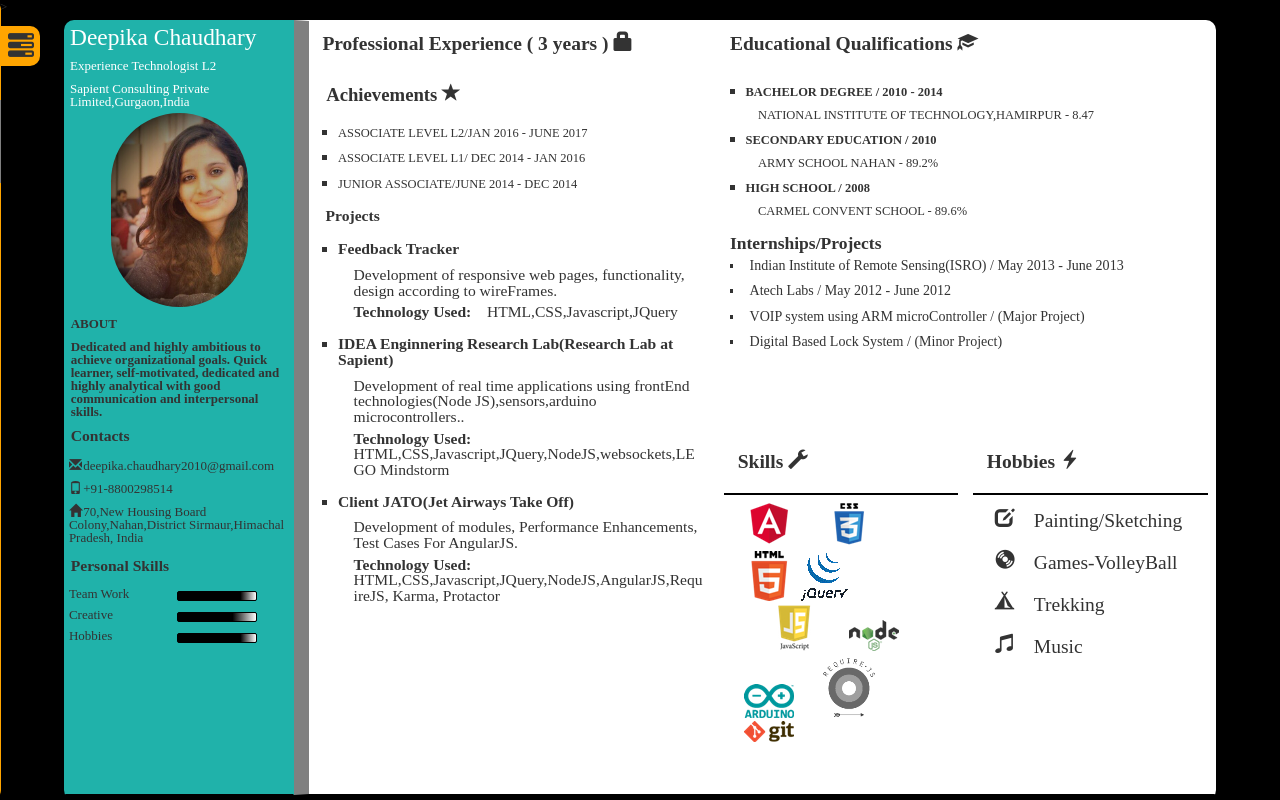
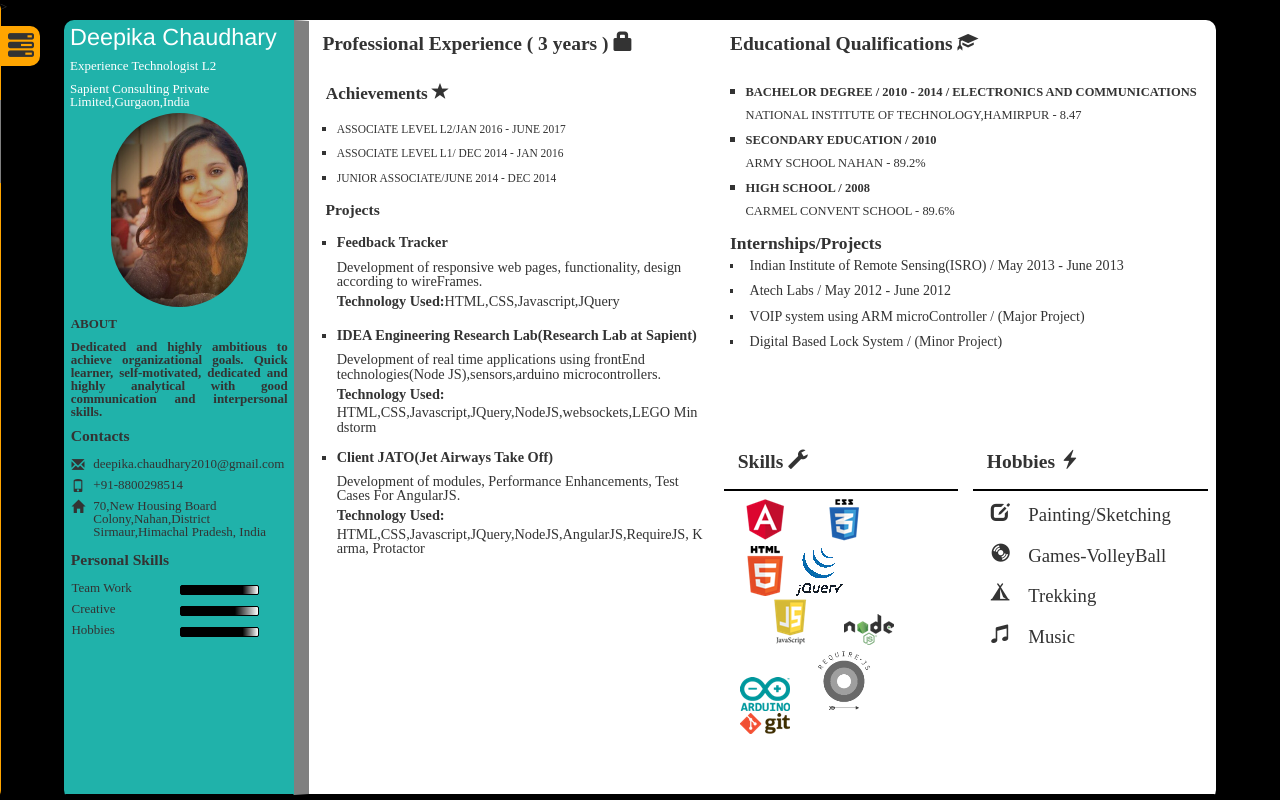
Before and after one commit to deepika1804/Angular-projects, a website: page app/index.html in a window 1280 px wide. Drawn offline with nearby package versions, Linux system fonts and the light colour scheme; some packages are replaced by stand-ins of ours; files whose address does not match are found by name.

Commit message:
font changes

```diff
--- a/app/directive.js
+++ b/app/directive.js
@@ -5,7 +5,7 @@
 		link:function(scope, element, attrs){
 			var hidepane=true;
 			element.on('click',function(){
-				scope.active = 'home';
+
 				var $linkPane = $('.links-pane');
 				hidepane = !hidepane;
 				if(!hidepane){
--- a/app/modules/home/controllers.js
+++ b/app/modules/home/controllers.js
@@ -27,7 +27,7 @@
         ],
         eduQual: [
         	{
-        		name : "BACHELOR DEGREE / 2010 - 2014",
+        		name : "BACHELOR DEGREE / 2010 - 2014 / ELECTRONICS AND COMMUNICATIONS",
         		result : "NATIONAL INSTITUTE OF TECHNOLOGY,HAMIRPUR - 8.47"
         	},
         	{
@@ -46,10 +46,10 @@
         	Responsibility : 'Development of responsive web pages, functionality, design according to wireFrames.'
         },
         {
-        	name : 'IDEA Enginnering Research Lab(Research Lab at Sapient)',
+        	name : 'IDEA Engineering Research Lab(Research Lab at Sapient)',
         	Role : 'UI Developer',
         	Technology : 'HTML,CSS,Javascript,JQuery,NodeJS,websockets,LEGO Mindstorm',
-        	Responsibility : 'Development of real time applications using frontEnd technologies(Node JS),sensors,arduino microcontrollers..'
+        	Responsibility : 'Development of real time applications using frontEnd technologies(Node JS),sensors,arduino microcontrollers.'
         },
          {
         	name : 'Client JATO(Jet Airways Take Off)',
--- a/app/modules/home/partials/resume.tpl.html
+++ b/app/modules/home/partials/resume.tpl.html
@@ -9,9 +9,9 @@
     <div class="about">{{profileDetails.about}}</div>
     <div class="contacts">
       <div class="about">Contacts</div>
-      <p><span class="glyphicon glyphicon-envelope"></span>{{profileDetails.email}}</p>
-      <p><span class="glyphicon glyphicon-phone"></span>{{profileDetails.contact}}</p>
-      <p><span class="glyphicon glyphicon-home"></span>{{profileDetails.address}}</p>
+      <p><span class="glyphicon glyphicon-envelope"></span><span class='pull-right'>{{profileDetails.email}}</span></p>
+      <p><span class="glyphicon glyphicon-phone"></span><span class='pull-right'>{{profileDetails.contact}}</span></p>
+      <p><span class="glyphicon glyphicon-home"></span><span class='pull-right'>{{profileDetails.address}}</span></p>
 
     </div>
     <div class="personal-skills">
--- a/app/sass/components/_containers.scss
+++ b/app/sass/components/_containers.scss
@@ -6,6 +6,7 @@
 	background: black;
 	max-height:100%;
 	font-size:13px;
+	font-family:ms sans serif;
 
 }
 .wrapper{
--- a/app/sass/components/_home.scss
+++ b/app/sass/components/_home.scss
@@ -13,6 +13,7 @@
 		border-bottom:1px solid black;
 		h1{
 			font-size:1.8em;
+			font-family:helvetica;
 		}
 		h2{
 			font-size:1em;
@@ -40,6 +41,7 @@
 			margin:10px auto;
 			width:95%;
 			font-weight:bold;
+			text-align:justify;
 		}
 		.contacts,.personal-skills{
 			width:100%;
@@ -51,8 +53,15 @@
 				font-size:1em;
 				padding:0.3em;
 				word-wrap:break-word;
+				margin-left:0.2em;
+				overflow:hidden;
 				span{
-					padding-right:0.1em;
+					padding-right:0.4em;
+					float:left;
+				}
+				span.pull-right{
+					width:90%;
+					text-align:left;
 				}
 			}
 		}
@@ -109,11 +118,13 @@
 					padding:0.5em 0.2em;
 				}
 				.project-list {
+
 					.details{
 						padding:0.4em 0;
 						font-size:1em;
 						span:first-child{
 							font-weight:bold;
+							padding-bottom:0.3em;
 						}
 						span{
 							display: inline-block;
@@ -122,6 +133,7 @@
 							word-break: break-all;
 						}
 					}
+
 
 				}
 			}
@@ -144,16 +156,18 @@
 						padding:0.1em 1em;
 						font-weight:bold;
 					}
+					.logos{
+						border-top: 2px solid #000;
+						width: 95%;
+						margin: 1em auto 0px;
+						font-size:1.2em;
+					}
 				}
-				.logos{
-					border-top: 2px solid #000;
-					width: 95%;
-					margin: 1em auto 0px;
-				}
+
 				.hobbies-data{
 					.logos{
 						div{
-							font-size: 1em;
+							font-size: 1.2em;
 							width: 100%;
 							padding: 0.5em 0.1em;
 							font-weight:bold;
@@ -187,7 +201,6 @@
 						}
 						span{
 							display:block;
-							padding-left:1em;
 							word-wrap:break-word;
 						}
 					}
@@ -196,8 +209,10 @@
 			}
 			.prof-data{
 				ul{
+					font-size:1.1em;
 					li{
 						strong{
+							font-size:0.98em;
 							font-weight:bold;
 							font-size:1em;
 						}
```
Also changed, not shown: app/css/main.css, app/img/Capture.PNG, 1 other file.
